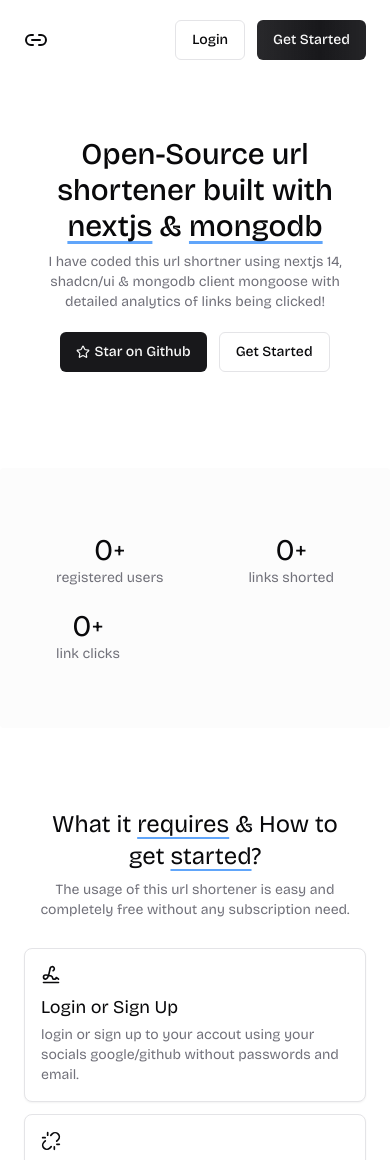
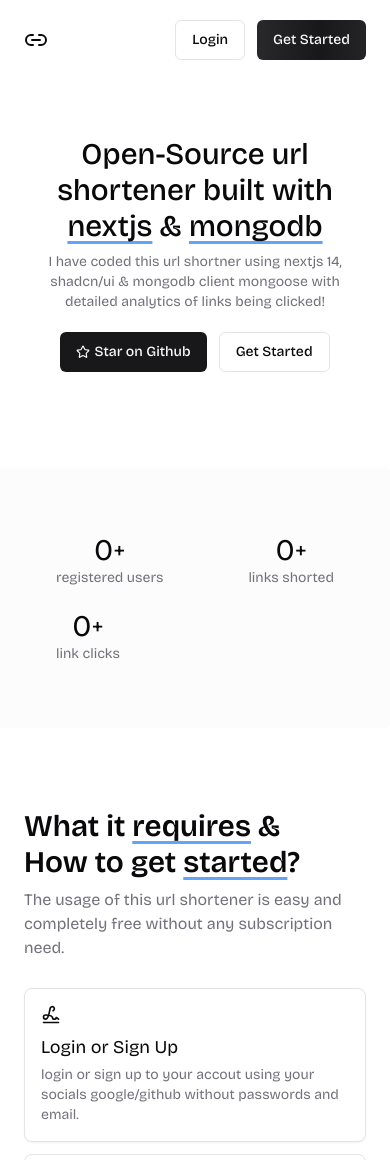
Before and after one commit to r2hu1/u-sh, a Next.js app: page / in a window 390 px wide. Shown: the top 1160 px of the page. Built offline with nearby package versions, Linux system fonts and the light colour scheme; no server answers; the database is empty.

Commit message:
changed text pos on mob

```diff
--- a/components/landing/Feature.jsx
+++ b/components/landing/Feature.jsx
@@ -2,9 +2,9 @@
 export default function Feature() {
     return (
         <section className="px-6 md:px-20 lg:px-32 mb-10">
-            <div className="grid gap-2 max-w-xs md:max-w-lg mx-auto lg:max-w-xl">
-                <h2 className="text-2xl sm:text-2xl md:text-3xl lg:text-5xl text-center">What it <span className="underline underline-offset-[5px] decoration-blue-400">requires</span> & How to get <span className="underline underline-offset-[5px] decoration-blue-400">started</span>?</h2>
-                <p className="text-muted-foreground mx-auto text-sm sm:text-base text-center max-w-md">
+            <div className="grid gap-2 max-w-xs md:max-w-lg sm:mx-auto lg:max-w-xl">
+                <h2 className="text-3xl font-semibold lg:text-5xl sm:text-center">What it <span className="underline underline-offset-[5px] decoration-blue-400">requires</span> & How to get <span className="underline underline-offset-[5px] decoration-blue-400">started</span>?</h2>
+                <p className="text-muted-foreground mx-auto text-base md:text-lg sm:text-center max-w-md">
                     The usage of this url shortener is easy and completely free without any subscription need.
                 </p>
             </div>
```
